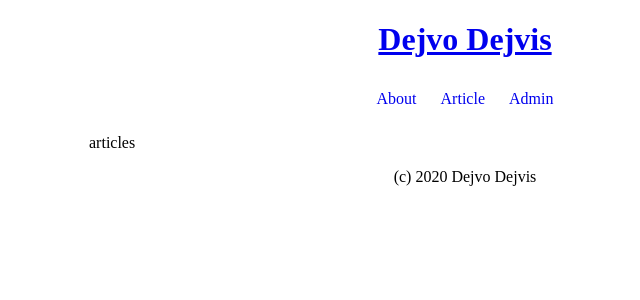
After one commit to Davepoli/Flask, a Flask app: page /articles/ in a window 1280 px wide. The commit adds this page. Shown: the top 300 px of the page, without its empty margins (175-815 px from the left). Run offline with Flask 2, Linux system fonts and the light colour scheme.

Commit message:
create templates

```diff
--- a/mdblog/app.py
+++ b/mdblog/app.py
@@ -10,3 +10,11 @@ def view_welcome_page():
 @flask_app.route("/about/")
 def view_about():
     return render_template("about.jinja")
+
+@flask_app.route("/admin/")
+def view_admin():
+    return render_template("admin.jinja")
+
+@flask_app.route("/articles/")
+def view_articles():
+    return render_template("articles.jinja")
--- /dev/null
+++ b/mdblog/templates/_main.jinja
@@ -0,0 +1,38 @@
+<!doctype html>
+<html lang="en">
+  <head>
+    <title>{% block title %}  {% endblock %}</title>
+    <link rel="stylesheet" type="text/css" href={{ url_for("static" ,
+    filename="css/main.css")
+
+    }}>
+  </head>
+
+  <body>
+    <header>
+      <h1> <a href="{{ url_for("view_welcome_page") }}">Dejvo Dejvis</a> </h1>
+    </header>
+
+    <nav>
+      <ul class="nav">
+        <li>
+          <a href="{{ url_for("view_about") }}">About</a>
+        </li>
+        <li>
+          <a href="{{ url_for("view_articles") }}">Article</a>
+        </li>
+        <li>
+          <a href="{{ url_for("view_admin") }}">Admin</a>
+        </li>
+      </ul>
+    </nav>
+
+    <main>
+      {% block main %} {% endblock%}
+    </main>
+
+    <footer>
+      <p>(c) 2020 Dejvo Dejvis</p>
+    </footer>
+  </body>
+</html>
--- /dev/null
+++ b/mdblog/templates/admin.jinja
@@ -0,0 +1,2 @@
+{% extends "_main.jinja" %} {% block title %} Welcome to admin page
+{%endblock %} {% block main %} You have to loge in {% endblock %}
--- /dev/null
+++ b/mdblog/templates/articles.jinja
@@ -0,0 +1,2 @@
+{% extends "_main.jinja" %} {% block title %} Welcome to articles page
+{%endblock %} {% block main %} articles {% endblock %}
```
Also changed, not shown: mdblog/templates/about.jinja (+2 -40 lines), mdblog/templates/welcome_page.jinja (+6 -40 lines).
